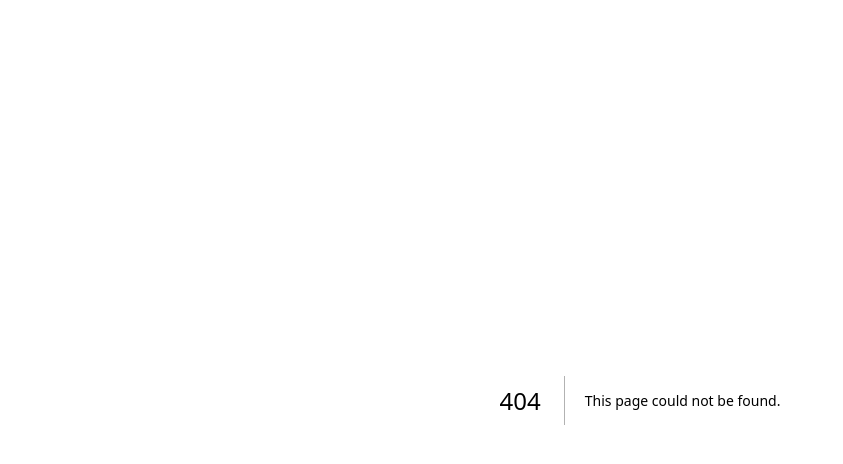
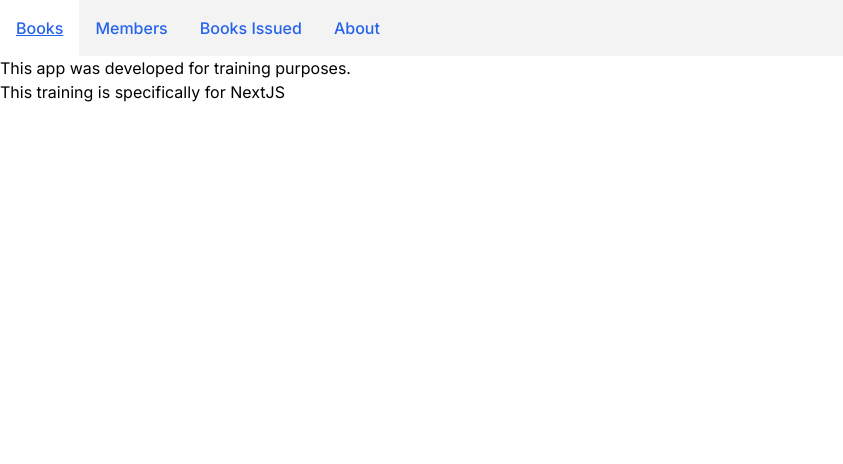
Before and after one commit to usamahateeqsystems/NextJS, a Next.js app: page /about in a window 1280 px wide. Before the commit this address had no page. Shown: the top 464 px of the page, without its empty margins (0-843 px from the left). Built offline with nearby package versions, Linux system fonts and the light colour scheme.

Commit message:
Added an about page

```diff
--- /dev/null
+++ b/src/app/about/page.tsx
@@ -0,0 +1,12 @@
+export default function about() {
+    return (
+        <div>
+            <p>
+                This app was developed for training purposes.
+            </p>
+            <p>
+                This training is specifically for NextJS
+            </p>
+        </div>
+    )
+}
--- a/src/app/books/books.tsx
+++ /dev/null
@@ -1,30 +0,0 @@
-import { PrismaClient } from "@prisma/client";
-
-export default async function BooksList() {
-    const prisma = new PrismaClient();
-    const books = await prisma.book.findMany();
-
-    return books.length > 0 ? (
-        <table>
-            <thead>
-                <tr>
-                    <th className="border border-slate-300 first">Title</th>
-                    <th className="border border-slate-300 second">Author</th>
-                </tr>
-            </thead>
-            <tbody>
-                {books.map((value: any, key: any) => {
-                    return (
-                        <tr key={key}>
-                            <td className="border border-slate-300 first">{value.title}</td>
-                            <td className="border border-slate-300 second">{value.author}</td>
-                        </tr>
-                    );
-                })}
-            </tbody>
-
-        </table>
-    ) : (
-        <div>No data</div>
-    )
-}
--- a/src/app/books/page.tsx
+++ b/src/app/books/page.tsx
@@ -1,10 +1,38 @@
-import Menu from "../components/menu";
-import BooksList from "./books";
+import Menu from "../components/header";
+import { PrismaClient } from "@prisma/client";
+
+export async function BooksList() {
+    const prisma = new PrismaClient();
+    const books = await prisma.book.findMany();
+
+    return books.length > 0 ? (
+        <table>
+            <thead>
+                <tr>
+                    <th className="border border-slate-300 first">Title</th>
+                    <th className="border border-slate-300 second">Author</th>
+                </tr>
+            </thead>
+            <tbody>
+                {books.map((value: any, key: any) => {
+                    return (
+                        <tr key={key}>
+                            <td className="border border-slate-300 first">{value.title}</td>
+                            <td className="border border-slate-300 second">{value.author}</td>
+                        </tr>
+                    );
+                })}
+            </tbody>
+
+        </table>
+    ) : (
+        <div>No data</div>
+    )
+}
 
 export default function Books() {
     return (
         <div>
-            <Menu />
             <h1 className="text-3xl">Books</h1>
             <BooksList />
         </div>
--- a/src/app/components/menu.tsx
+++ b/src/app/components/header.tsx
@@ -1,6 +1,6 @@
 import Link from "next/link";
 
-export default function Menu() {
+export default function Header() {
     return (
         <ul>
             <li>
@@ -19,6 +19,12 @@ export default function Menu() {
                 </Link>
 
             </li>
+            <li>
+                <Link href="/about" className="font-medium text-blue-600 dark:text-blue-500 hover:underline">
+                    About
+                </Link>
+
+            </li>
         </ul>
 
     )
--- a/src/app/issued/page.tsx
+++ b/src/app/issued/page.tsx
@@ -1,4 +1,4 @@
-import Menu from "../components/menu";
+import Menu from "../components/header";
 
 import { PrismaClient } from "@prisma/client";
 
@@ -39,7 +39,6 @@ export async function IssuedList() {
 export default function Members() {
     return (
         <div>
-            <Menu />
             <h1 className="text-3xl">Members</h1>
             <IssuedList />
         </div>
--- a/src/app/layout.tsx
+++ b/src/app/layout.tsx
@@ -1,6 +1,7 @@
 import './globals.css'
 import type { Metadata } from 'next'
 import { Inter } from 'next/font/google'
+import Header from './components/header'
 
 const inter = Inter({ subsets: ['latin'] })
 
@@ -16,7 +17,10 @@ export default function RootLayout({
 }) {
   return (
     <html lang="en">
-      <body className={inter.className}>{children}</body>
+      <body className={inter.className}>
+        <Header />
+        {children}
+      </body>
     </html>
   )
 }
--- a/src/app/members/page.tsx
+++ b/src/app/members/page.tsx
@@ -1,4 +1,4 @@
-import Menu from "../components/menu";
+import Menu from "../components/header";
 
 import { PrismaClient } from "@prisma/client";
 
@@ -34,7 +34,6 @@ export async function MembersList() {
 export default function Members() {
     return (
         <div>
-            <Menu />
             <h1 className="text-3xl">Members</h1>
             <MembersList />
         </div>
--- a/src/app/page.tsx
+++ b/src/app/page.tsx
@@ -1,4 +1,4 @@
-import Menu from "./components/menu";
+import Menu from "./components/header";
 
 export default function Home() {
     return (
```
